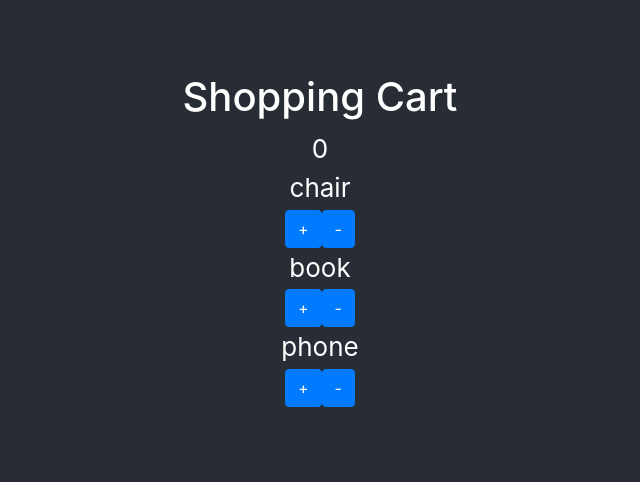
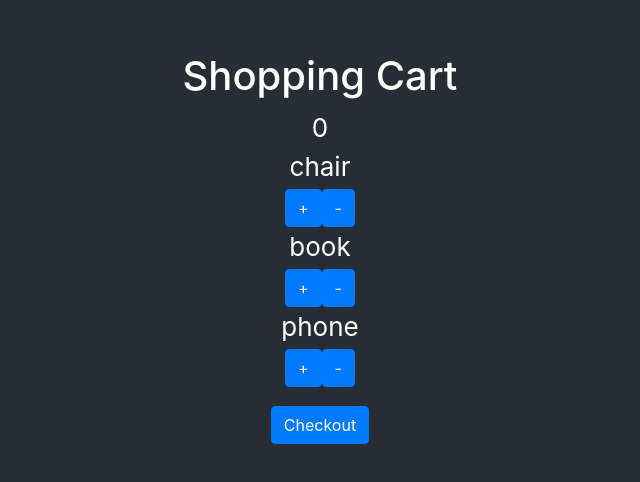
Before and after one commit to EduRomoGO/shopping-cart, a React (Create React App) app: page / in a window 1280 px wide. Shown: the part 152-634 px from the top of the page, without its empty margins (320-960 px from the left). Built offline with nearby package versions, Linux system fonts and the light colour scheme.

Commit message:
test: green

```diff
--- a/src/components/ShoppingCart/ShoppingCart.js
+++ b/src/components/ShoppingCart/ShoppingCart.js
@@ -1,6 +1,7 @@
 import React, { useEffect, useState, useReducer } from 'react';
 import { mockFetch } from '../../utils/mocks/mockFetch';
 import Products from '../Products/Products.js';
+import Button from 'react-bootstrap/Button';
 
 const processProducts = products => {
   return products.map(item => ({ ...item, cart: { quantity: 0 } }));
@@ -80,6 +81,7 @@ const ShoppingCart = () => {
     <header><h1>Shopping Cart</h1></header>
     <div data-testid='cartItemsNumber'>{getCartItemsNumber(products)}</div>
     {renderProducts(isLoading, products, isError)}
+    <Button>Checkout</Button>
   </section>;
 }
 
```
